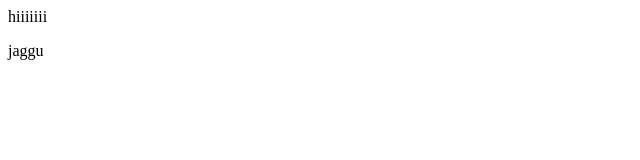
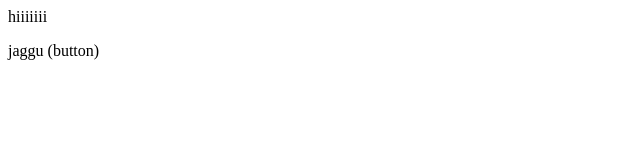
Before and after one commit to Jaggusm/abc, a plain HTML site: page index.html in a window 1280 px wide. Shown: the full height of the page, 0-640 px from the left. Drawn offline with Linux system fonts and the light colour scheme.

```diff
--- a/index.html
+++ b/index.html
@@ -1,2 +1,2 @@
 <p>hiiiiiii</p>
-<p> jaggu</p>
+<p> jaggu (button)</p>
```
